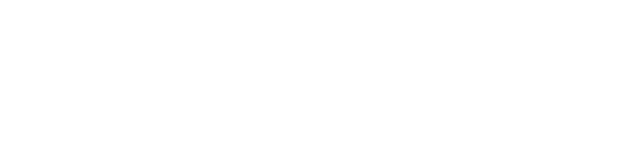
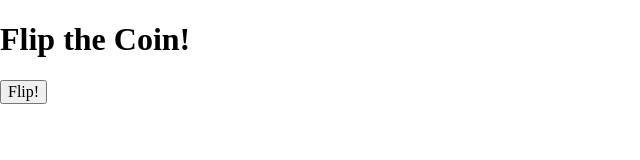
Before and after one commit to Tailsxz/Coin-Flip, a website: page assets/index.html in a window 1280 px wide. Shown: the whole page, without its empty margins (0-640 px from the left). Drawn offline with Linux system fonts and the light colour scheme.

Commit message:
Set up base coin flip html, and started the JavaScript to fetch our coin flip from the server

```diff
--- a/assets/index.html
+++ b/assets/index.html
@@ -8,7 +8,19 @@
   <link rel="stylesheet" href="/assets/style.css">
 </head>
 <body>
+  <header>
+    <h1>Flip the Coin!</h1>
+  </header>
+  <main>
+    <div class="coin">
+      <span id="result">
 
+      </span>
+    </div>
+    <button id="flipCoin">
+      Flip!
+    </button>
+  </main>
   <script src="/assets/main.js"></script>
 </body>
 </html>
--- a/assets/main.js
+++ b/assets/main.js
@@ -0,0 +1,3 @@
+//Lets first grab our DOM elements.
+const flipButton = document.querySelector('#flipCoin')
+const resultMessage = document.querySelector('#result');
```
Also changed, not shown: server.js (+9 -0 lines).
